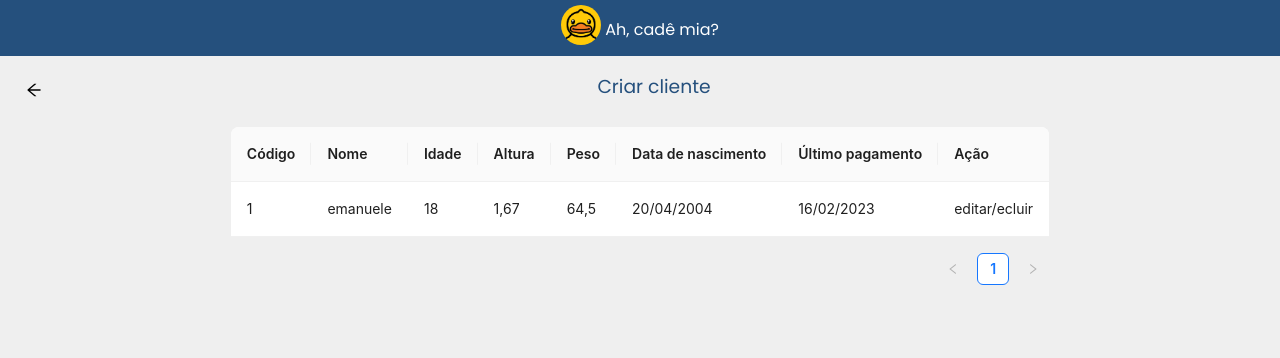
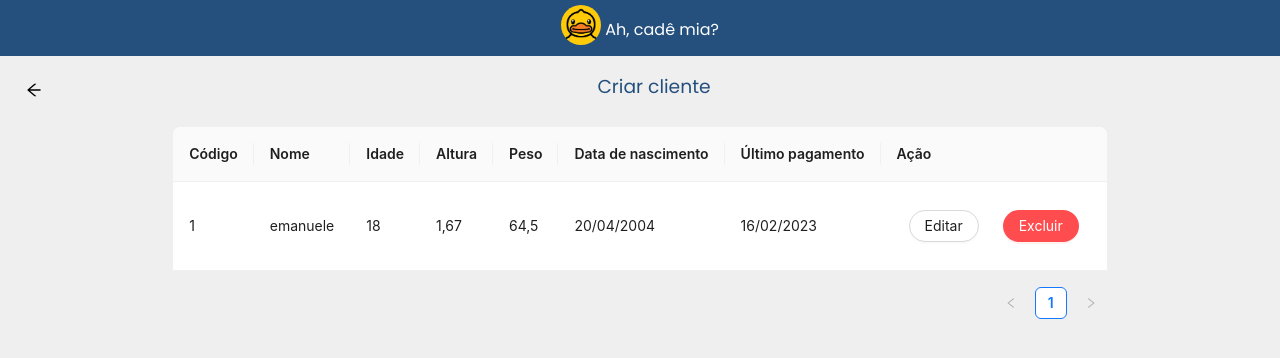
Before and after one commit to emanuuele/front-ah-cade-mia, a React (Create React App) app: page /listarClientes in a window 1280 px wide. Shown: the top 358 px of the page. Built offline with nearby package versions, Linux system fonts and the light colour scheme.

Commit message:
add modal to button excluir

```diff
--- a/src/pages/listaClientes/listaClientes.jsx
+++ b/src/pages/listaClientes/listaClientes.jsx
@@ -1,20 +1,49 @@
-import { Table } from "antd";
+import { Button, Modal, Table } from "antd";
+import {useState} from 'react'
 import HeaderSecond from "../../components/HeaderSecond";
 import "./style.scss";
 
 const ListaClientes = () => {
+  const [isModalOpen, setIsModalOpen] = useState(false);
+  const showModal = () => {
+    setIsModalOpen(true);
+  };
+  const handleOk = () => {
+    setIsModalOpen(false);
+  };
+  const handleCancel = () => {
+    setIsModalOpen(false);
+  };
+  function excluirCliente() {}
+  function editarCliente() {}
   const dataSource = [
     {
       key: "1",
-      codigo:'1',
-      nome:'emanuele',
-      idade:'18',
-      altura: '1,67',
-      peso:'64,5',
-      nascimento:'20/04/2004',
-      acao: 'editar/ecluir',
-      ultimoPagamento: '16/02/2023'
-
+      codigo: "1",
+      nome: "emanuele",
+      idade: "18",
+      altura: "1,67",
+      peso: "64,5",
+      nascimento: "20/04/2004",
+      acao: (
+        <div>
+          <Button
+            style={{ margin: "12px", borderRadius: "500px" }}
+            type="default"
+            >
+            Editar
+          </Button>
+          <Button
+            style={{ margin: "12px", borderRadius: "500px" }}
+            danger
+            type="primary"
+            onClick={() => showModal()}
+          >
+            Excluir
+          </Button>
+        </div>
+      ),
+      ultimoPagamento: "16/02/2023",
     },
   ];
 
@@ -65,6 +94,8 @@ const ListaClientes = () => {
       <HeaderSecond titulo="Listar clientes" />
       <section className="section">
         <Table dataSource={dataSource} columns={columns} />
+        <Modal title="Deseja apagar o cliente" open={isModalOpen} onOk={handleOk} onCancel={handleCancel}>
+      </Modal>
       </section>
     </div>
   );
```
